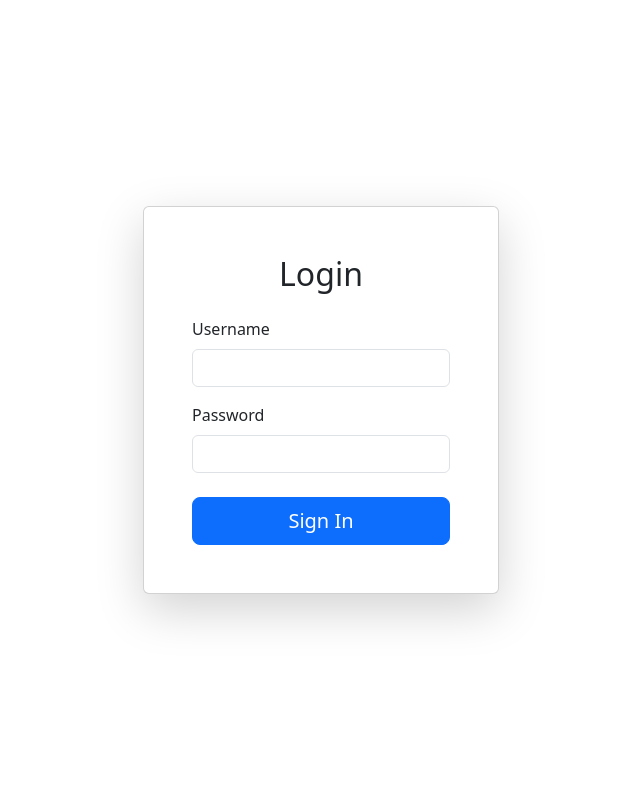
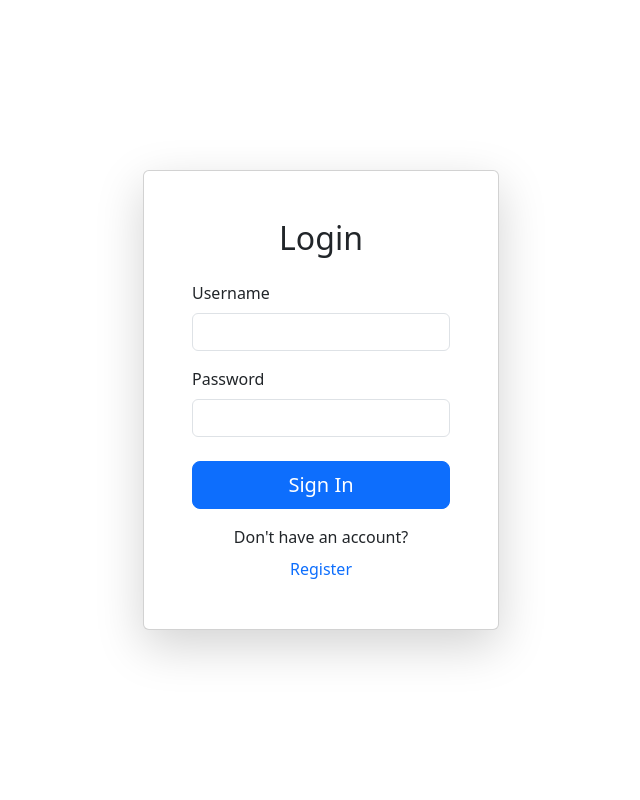
Before and after one commit to TharHtet236401/django-groups, a Django app: page /login/ in a window 1280 px wide. Shown: the part 56-856 px from the top of the page, without its empty margins (319-959 px from the left). Run offline with Django 5.2, Linux system fonts and the light colour scheme.

Commit message:
Add registration prompts to login and registration pages for improved user navigation

```diff
--- a/core/templates/core/login.html
+++ b/core/templates/core/login.html
@@ -55,6 +55,10 @@
                         <div class="d-grid">
                             <button type="submit" class="btn btn-primary btn-lg">Sign In</button>
                         </div>
+                        <div class="text-center mt-3">
+                            <p class="mb-2">Don't have an account?</p>
+                            <a href="{% url 'register' %}" class="text-decoration-none">Register</a>
+                        </div>
                     </form>
                 </div>
             </div>
--- a/core/templates/core/register.html
+++ b/core/templates/core/register.html
@@ -58,6 +58,10 @@
                                 <i class="fas fa-user-plus me-2"></i>Register
                             </button>
                         </div>
+                        <div class="text-center mt-3">
+                            <p class="mb-2">Already have an account?</p>
+                            <a href="{% url 'login' %}" class="text-decoration-none">Login</a>
+                        </div>
                     </form>
                 </div>
             </div>
```
Also changed, not shown: db.sqlite3.
